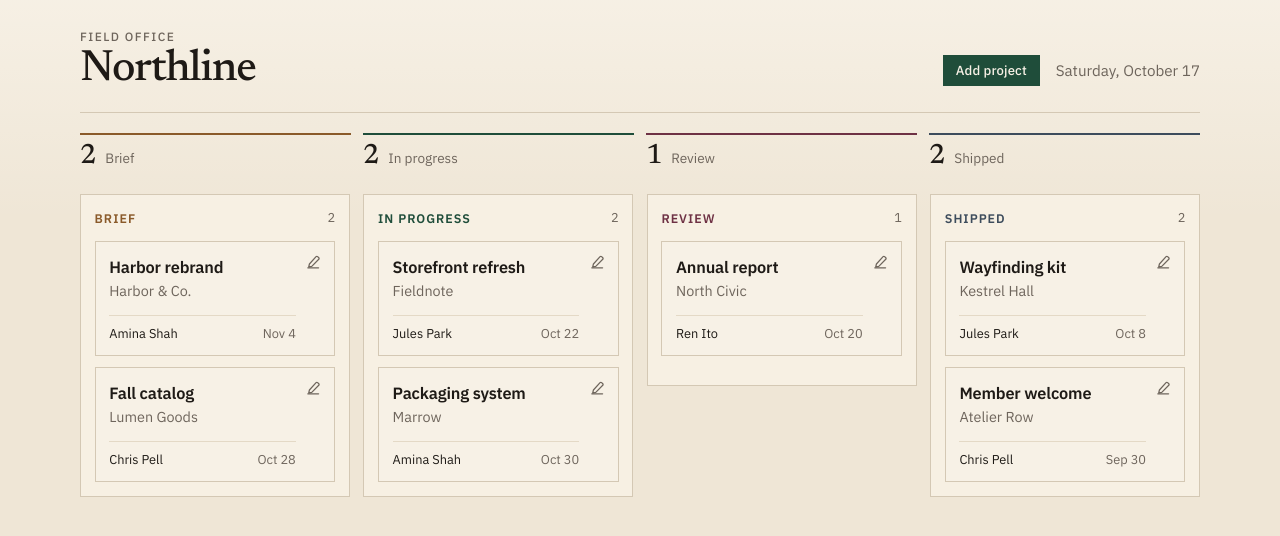
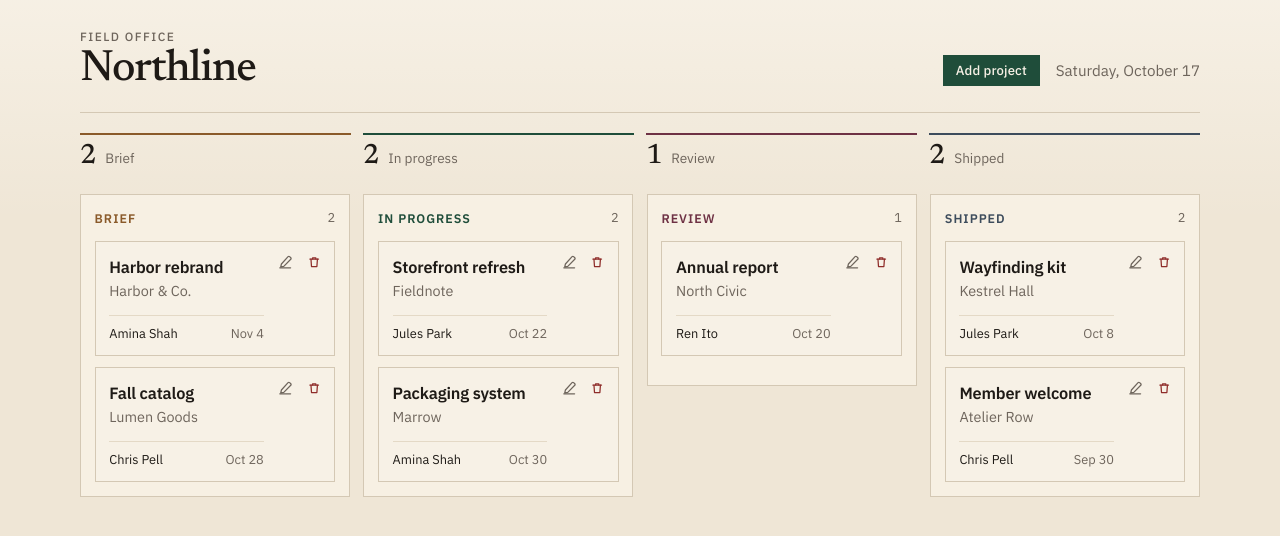
Before and after one commit to trevonwalker03-ops/DesignEngineerRepo, a Next.js app: page / in a window 1280 px wide. Shown: the top 536 px of the page. Built offline with nearby package versions, Linux system fonts and the light colour scheme.

Commit message:
Add a delete control beside edit.
A red delete icon removes a card, and the open sheet has Edit and Delete at the bottom.

Co-authored-by: trevon.walker03 <trevon.walker03@gmail.com>

```diff
--- a/app/globals.css
+++ b/app/globals.css
@@ -9,6 +9,7 @@
   --progress: #1f4d3a;
   --review: #6e3144;
   --shipped: #3d4c5c;
+  --delete: #8f2d2a;
   --font-sans: "IBM Plex Sans", sans-serif;
   --font-display: "Newsreader", serif;
 }
@@ -206,7 +207,7 @@ body {
 
 .card {
   position: relative;
-  padding: 0.8rem 2.4rem 0.75rem 0.85rem;
+  padding: 0.8rem 4.4rem 0.75rem 0.85rem;
   background: var(--card);
   border: 1px solid var(--line);
   cursor: pointer;
@@ -233,10 +234,16 @@ body {
   cursor: grabbing;
 }
 
-.card-edit {
+.card-actions {
   position: absolute;
   top: 0.45rem;
-  right: 0.45rem;
+  right: 0.4rem;
+  display: flex;
+  gap: 0.1rem;
+}
+
+.card-edit,
+.card-delete {
   display: grid;
   width: 1.7rem;
   height: 1.7rem;
@@ -248,7 +255,8 @@ body {
   cursor: pointer;
 }
 
-.card-edit svg {
+.card-edit svg,
+.card-delete svg {
   width: 0.9rem;
   height: 0.9rem;
   fill: none;
@@ -263,6 +271,17 @@ body {
   border-color: var(--line);
   background: var(--paper);
   color: var(--ink);
+}
+
+.card-delete {
+  color: var(--delete);
+}
+
+.card-delete:hover,
+.card-delete:focus-visible {
+  border-color: var(--delete);
+  background: var(--paper);
+  color: var(--delete);
 }
 
 .column.is-over {
@@ -366,7 +385,6 @@ body {
 }
 
 .sheet-edit {
-  margin-top: 1.35rem;
   padding: 0.35rem 0.7rem;
   border: 1px solid var(--line);
   background: transparent;
@@ -412,6 +430,24 @@ body {
   margin-top: 0.85rem;
   color: var(--review);
   font-size: 0.88rem;
+}
+
+.sheet-actions {
+  display: flex;
+  justify-content: flex-end;
+  gap: 0.55rem;
+  margin-top: auto;
+  padding-top: 1.25rem;
+}
+
+.sheet-delete {
+  padding: 0.35rem 0.7rem;
+  border: none;
+  background: var(--delete);
+  color: var(--card);
+  font-family: inherit;
+  font-size: 0.82rem;
+  cursor: pointer;
 }
 
 .sheet-footer {
--- a/components/Board.tsx
+++ b/components/Board.tsx
@@ -49,6 +49,11 @@ export function Board({
     setSheetMode(mode);
     setSheetRequest((current) => current + 1);
     setSelectedId(id);
+  }
+
+  function deleteProject(id: string) {
+    setJobs((current) => current.filter((job) => job.id !== id));
+    setSelectedId((current) => (current === id ? null : current));
   }
 
   function saveProject(project: Project) {
@@ -126,6 +131,7 @@ export function Board({
                           }
                         }}
                       >
+                        <div className="card-actions">
                           <button
                             type="button"
                             className="card-edit"
@@ -142,6 +148,24 @@ export function Board({
                               <path d="M2 14.2h12" />
                             </svg>
                           </button>
+                          <button
+                            type="button"
+                            className="card-delete"
+                            aria-label={`Delete ${job.name}`}
+                            onMouseDown={(event) => event.stopPropagation()}
+                            onDragStart={(event) => event.stopPropagation()}
+                            onClick={(event) => {
+                              event.stopPropagation();
+                              deleteProject(job.id);
+                            }}
+                          >
+                            <svg viewBox="0 0 16 16" aria-hidden="true">
+                              <path d="M3.2 4.5h9.6" />
+                              <path d="M6.2 4.4V3.2h3.6v1.2" />
+                              <path d="M4.4 4.5l.6 8.3h6l.6-8.3" />
+                            </svg>
+                          </button>
+                        </div>
                         <h3>{job.name}</h3>
                         <p className="client">{job.client}</p>
                         <p className="meta">
@@ -165,6 +189,7 @@ export function Board({
           openRequest={sheetRequest}
           onClose={closeSheet}
           onSave={saveProject}
+          onDelete={deleteProject}
         />
       ) : null}
     </>
--- a/components/ProjectSheet.tsx
+++ b/components/ProjectSheet.tsx
@@ -11,12 +11,14 @@ export function ProjectSheet({
   openRequest,
   onClose,
   onSave,
+  onDelete,
 }: {
   project: Project;
   initialMode: Mode;
   openRequest: number;
   onClose: () => void;
   onSave: (project: Project) => void;
+  onDelete: (id: string) => void;
 }) {
   const [mode, setMode] = useState<Mode>(initialMode);
   const [closing, setClosing] = useState(false);
@@ -112,9 +114,6 @@ export function ProjectSheet({
             <>
               <div className="sheet-title-row">
                 <h2 id="sheet-title">{project.name}</h2>
-                <button type="button" className="sheet-edit" onClick={() => setMode("edit")}>
-                  Edit
-                </button>
               </div>
               <dl className="sheet-details">
                 <div>
@@ -132,6 +131,18 @@ export function ProjectSheet({
                   </dd>
                 </div>
               </dl>
+              <footer className="sheet-actions">
+                <button type="button" className="sheet-edit" onClick={() => setMode("edit")}>
+                  Edit
+                </button>
+                <button
+                  type="button"
+                  className="sheet-delete"
+                  onClick={() => onDelete(project.id)}
+                >
+                  Delete
+                </button>
+              </footer>
             </>
           ) : (
             <form
```
Lines whose indentation alone changed are shown as unchanged.
